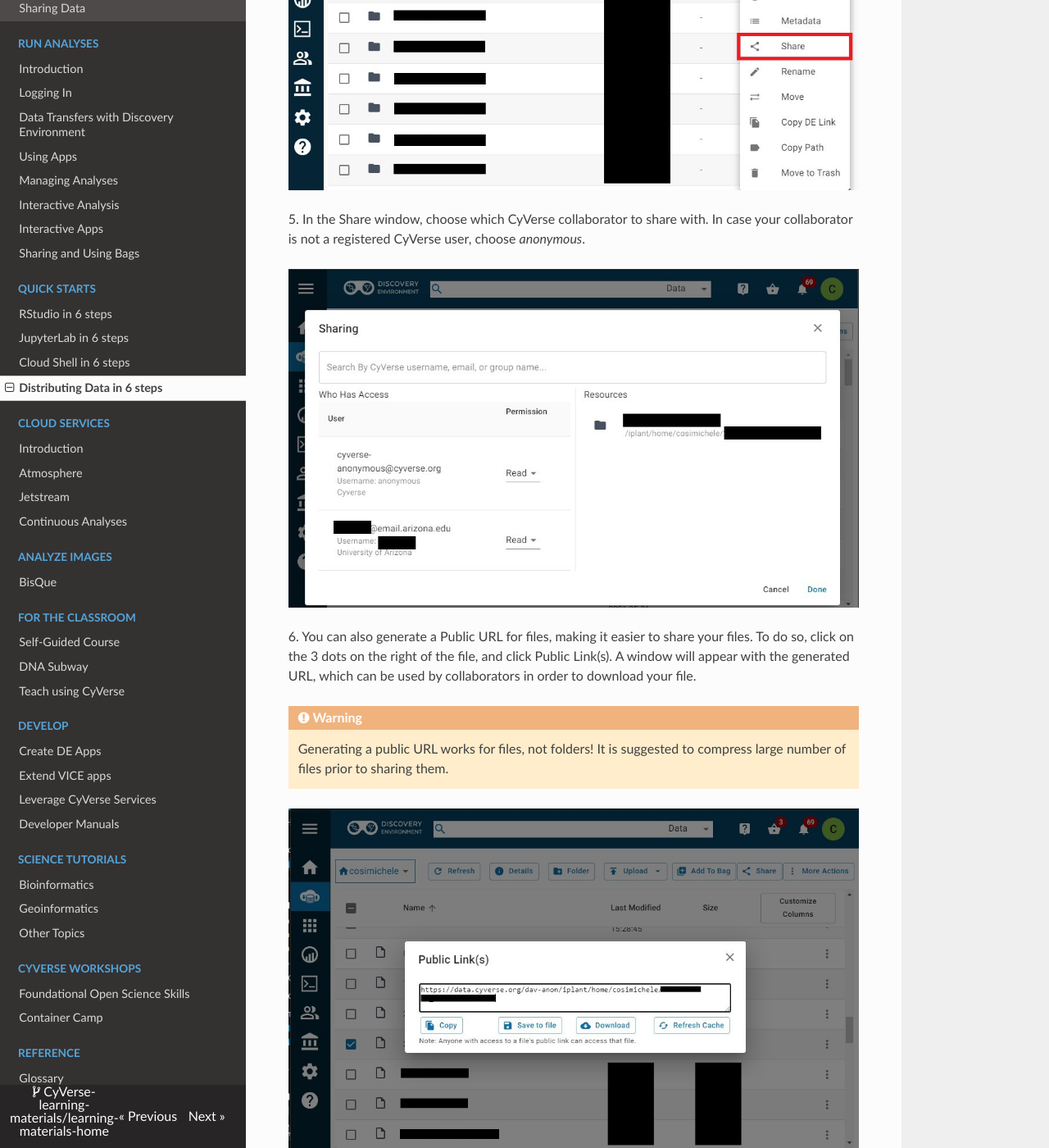
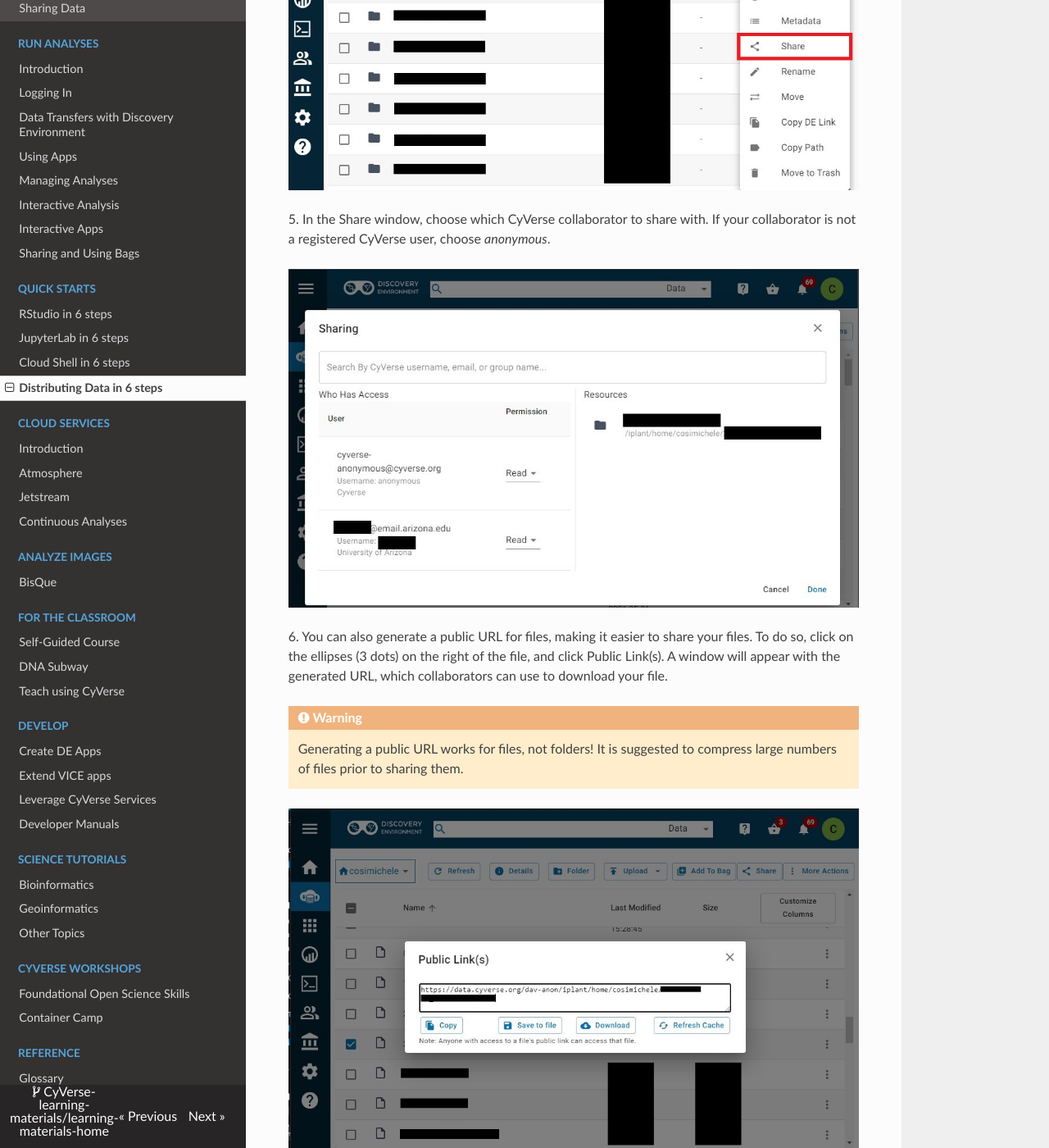
Before and after one commit to CyVerse-learning-materials/learning-materials-home, an MkDocs documentation site: the page built from docs/ds/quick-data-share.md, in a window 1280 px wide and 1400 px high, scrolled down 1564 px. Shown: the whole window at 82% size. Built offline with MkDocs 1.6.1, drawn with Linux system fonts in a browser that asks for light colours; nearby versions of some CDN libraries; a script that is not in the unit is left out; some of the changed text lies outside the part shown.

Commit message:
Word and punctuation edits

```diff
--- a/docs/ds/quick-data-share.md
+++ b/docs/ds/quick-data-share.md
@@ -13,22 +13,22 @@
 
 ![dist_data_1](../assets/ds/dist_data_1.jpg)
 
-3\. Click on the **Upload** button on the top right; A dropdown menu will appear, asking the preferred upload method (*Browse Local* or *Import from URL*). Additionally, you can also view your upload queue.
+3\. Click the **Upload** button on the top right; in the dropdown menu that appears, select the preferred upload method (*Browse Local* or *Import from URL*). Additionally, you can also view your upload queue.
 
 ![dist_data_2](../assets/ds/dist_data_2.jpg)
 
-4\. Once your file(s) are uploaded, click on the 3 dots on the right of the file. This will open a dropdown menu with a number of options; Choose **Share**.
+4\. Once your file(s) is uploaded, click on the ellipses (3 dots) on the right of the file. This will open a dropdown menu with a number of options; Choose **Share**.
 
 ![dist_data_3](../assets/ds/dist_data_3.jpg)
 
-5\. In the Share window, choose which CyVerse collaborator to share with. In case your collaborator is not a registered CyVerse user, choose *anonymous*.
+5\. In the Share window, choose which CyVerse collaborator to share with. If your collaborator is not a registered CyVerse user, choose *anonymous*.
 
 ![dist_data_4](../assets/ds/dist_data_4.jpg)
 
-6\. You can also generate a Public URL for files, making it easier to share your files. To do so, click on the 3 dots on the right of the file, and click Public Link(s). A window will appear with the generated URL,
-which can be used by collaborators in order to download your file.
+6\. You can also generate a public URL for files, making it easier to share your files. To do so, click on the ellipses (3 dots) on the right of the file, and click Public Link(s). A window will appear with the generated URL,
+which collaborators can use to download your file.
 
 !!! Warning
-    Generating a public URL works for files, not folders! It is suggested to compress large number of files prior to sharing them.
+    Generating a public URL works for files, not folders! It is suggested to compress large numbers of files prior to sharing them.
 
 ![dist_data_5](../assets/ds/dist_data_5.jpg)
```
